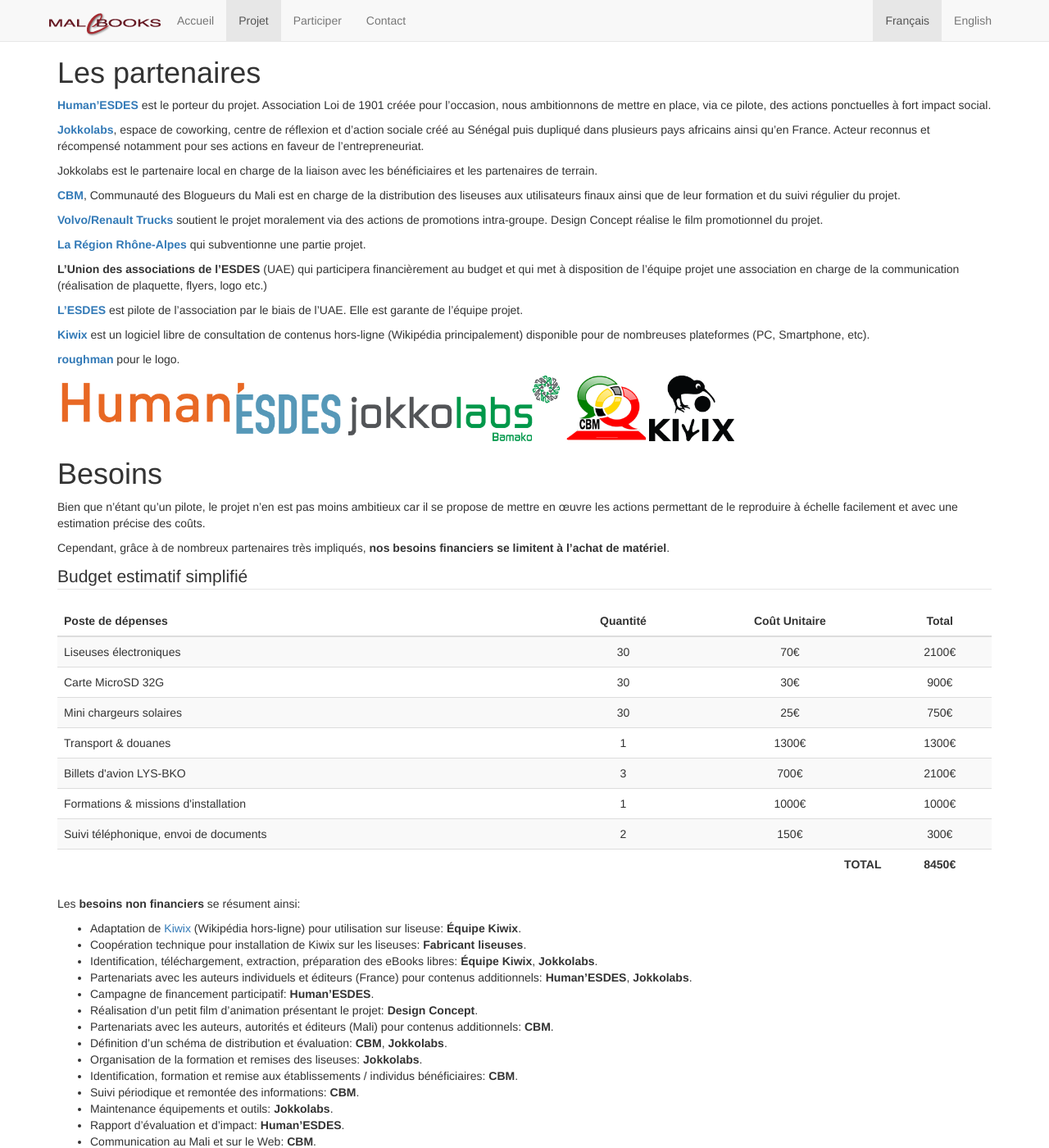
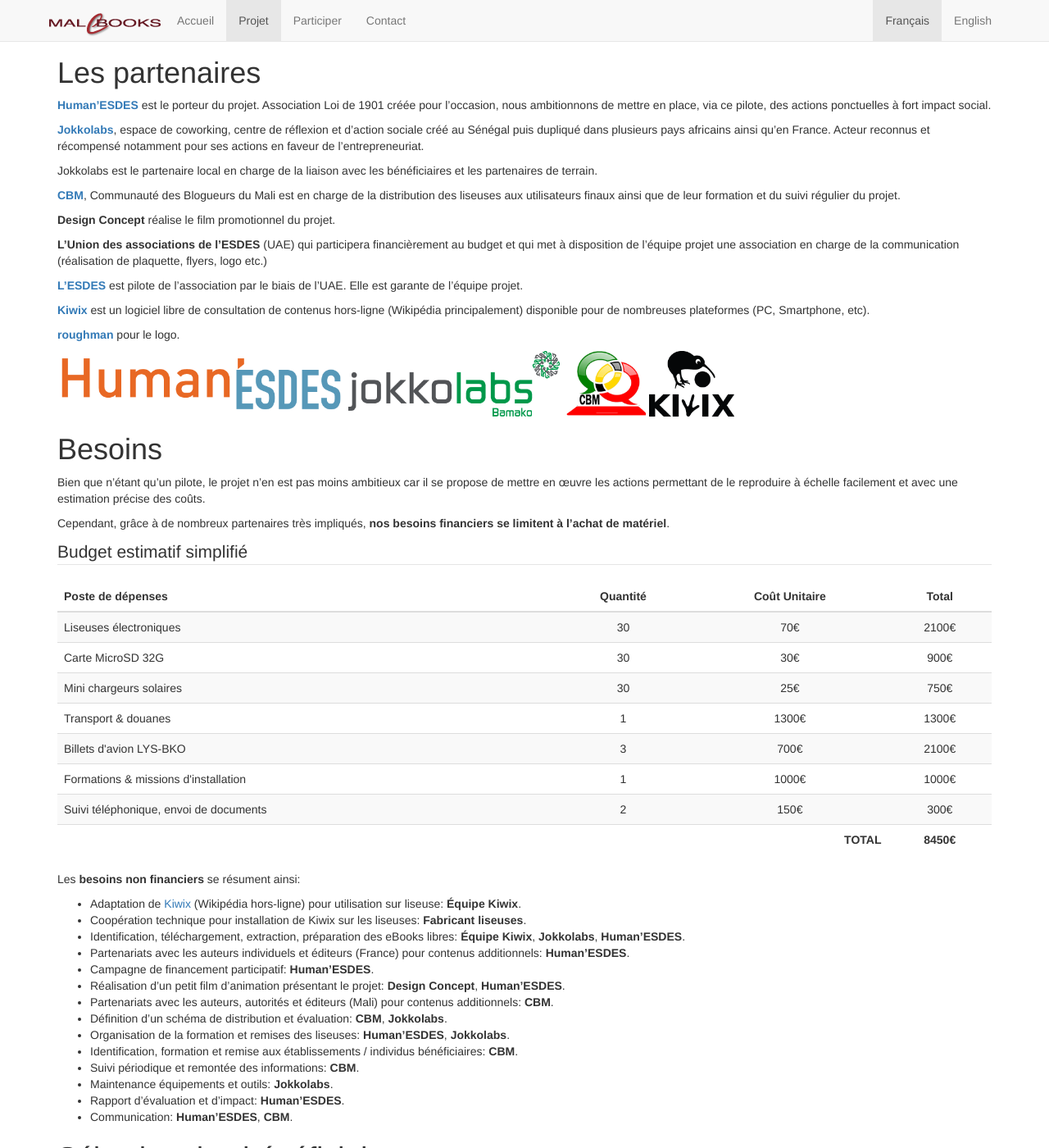
Before and after one commit to HumanESDES/malebooks, a Jekyll site: the page built from projet/index.md, in a window 1280 px wide and 1400 px high, scrolled down 2318 px. Shown: the whole window at 82% size. Built offline with Jekyll 4.4.1, drawn with Linux system fonts in a browser that asks for light colours; nearby versions of some CDN libraries; Markdown is read by kramdown in place of the engine named in the settings.

Commit message:
minor updates

```diff
--- a/en/index.html
+++ b/en/index.html
@@ -16,7 +16,7 @@
 
     <p><a class="btn btn-default" href="https://facebook.com/Malebooks" role="button"><i class="glyphicon glyphicon-thumbs-up"></i> Like on Facebook</a> <a class="btn btn-default" href="https://twitter.com/intent/tweet?hashtags=eBooks%20mali&original_referer=&related=eBooksML&text=Support%20%40eBooksML%20and%20%40JokkoML%20to%20distribute%20%23eBooks%20in%20%23Mali%20and%20improve%20Reading%2BEducation&tw_p=tweetbutton&url=http%3A%2F%2Fmalebooks.ml" role="button"><i class="glyphicon glyphicon-retweet"></i> Share on Twitter</a></p>
 
-    <p><a href="/medias/MALeBOOKS_09-01-2014.pdf" class="btn btn-info btn-sm"><i class="glyphicon glyphicon-download"></i> Download PDF Document</a> <a href="/medias/MALeBOOKS-syntetique.pdf" class="btn btn-info btn-sm"><i class="glyphicon glyphicon-download"></i> Download one-pager</a></p>
+    <p><a href="/medias/MALeBOOKS_12-01-2014.pdf" class="btn btn-info btn-sm"><i class="glyphicon glyphicon-download"></i> Download PDF Document</a> <a href="/medias/MALeBOOKS-syntetique.pdf" class="btn btn-info btn-sm"><i class="glyphicon glyphicon-download"></i> Download one-pager</a></p>
 </div>
 
 <div class="row">
--- a/index.html
+++ b/index.html
@@ -16,7 +16,7 @@
 
     <p><a class="btn btn-default" href="https://facebook.com/Malebooks" role="button"><i class="glyphicon glyphicon-thumbs-up"></i> Aimer sur Facebook</a> <a class="btn btn-default" href="https://twitter.com/intent/tweet?hashtags=eBooks%20mali&original_referer=&related=eBooksML&text=Support%20%40eBooksML%20and%20%40JokkoML%20to%20distribute%20%23eBooks%20in%20%23Mali%20and%20improve%20Reading%2BEducation&tw_p=tweetbutton&url=http%3A%2F%2Fmalebooks.ml" role="button"><i class="glyphicon glyphicon-retweet"></i> Partager sur Twitter</a></p>
 
-    <p><a href="/medias/MALeBOOKS_09-01-2014.pdf" class="btn btn-info btn-sm"><i class="glyphicon glyphicon-download"></i> Télécharger le document PDF</a> <a href="/medias/MALeBOOKS-syntetique.pdf" class="btn btn-info btn-sm"><i class="glyphicon glyphicon-download"></i> Télécharger la présentation syntétique</a></p>
+    <p><a href="/medias/MALeBOOKS_12-01-2014.pdf" class="btn btn-info btn-sm"><i class="glyphicon glyphicon-download"></i> Télécharger le document PDF</a> <a href="/medias/MALeBOOKS-syntetique.pdf" class="btn btn-info btn-sm"><i class="glyphicon glyphicon-download"></i> Télécharger la présentation syntétique</a></p>
 </div>
 
 <div class="row">
--- a/projet/index.md
+++ b/projet/index.md
@@ -86,9 +86,7 @@
 
 __[CBM](http://blogueurs.ml)__, Communauté des Blogueurs du Mali est en charge de la distribution des liseuses aux utilisateurs finaux ainsi que de leur formation et du suivi régulier du projet.
 
-__[Volvo/Renault Trucks](http://www.renault-trucks.com/)__ soutient le projet moralement via des actions de promotions intra-groupe. Design Concept réalise le film promotionnel du projet.
-
-__[La Région Rhône-Alpes](http://www.rhonealpes.fr/)__ qui subventionne une partie projet.
+__Design Concept__ réalise le film promotionnel du projet.
 
 __L’Union des associations de l’ESDES__ (UAE) qui participera financièrement au budget et qui met à disposition de l’équipe projet une association en charge de la communication (réalisation de plaquette, flyers, logo etc.)
 
@@ -113,18 +111,18 @@
 
 * Adaptation de [Kiwix](http://kiwix.org) (Wikipédia hors-ligne) pour utilisation sur liseuse: __Équipe Kiwix__.
 * Coopération technique pour installation de Kiwix sur les liseuses: __Fabricant liseuses__.
-* Identification, téléchargement, extraction, préparation des eBooks libres: __Équipe Kiwix__, __Jokkolabs__.
-* Partenariats avec les auteurs individuels et éditeurs (France) pour contenus additionnels: __Human'ESDES__, __Jokkolabs__.
+* Identification, téléchargement, extraction, préparation des eBooks libres: __Équipe Kiwix__, __Jokkolabs__, __Human'ESDES__.
+* Partenariats avec les auteurs individuels et éditeurs (France) pour contenus additionnels: __Human'ESDES__.
 * Campagne de financement participatif: __Human'ESDES__.
-* Réalisation d'un petit film d'animation présentant le projet: __Design Concept__.
+* Réalisation d'un petit film d'animation présentant le projet: __Design Concept__, __Human'ESDES__.
 * Partenariats avec les auteurs, autorités et éditeurs (Mali) pour contenus additionnels: __CBM__.
 * Définition d'un schéma de distribution et évaluation: __CBM__, __Jokkolabs__.
-* Organisation de la formation et remises des liseuses: __Jokkolabs__.
+* Organisation de la formation et remises des liseuses: __Human'ESDES__, __Jokkolabs__.
 * Identification, formation et remise aux établissements / individus bénéficiaires: __CBM__.
 * Suivi périodique et remontée des informations: __CBM__.
 * Maintenance équipements et outils: __Jokkolabs__.
 * Rapport d'évaluation et d'impact: __Human'ESDES__.
-* Communication au Mali et sur le Web: __CBM__.
+* Communication: __Human'ESDES__, __CBM__.
 
 
 # <a name="distribution"></a>Sélection des bénéficiaires
```
Also changed, not shown: 2 other files.
